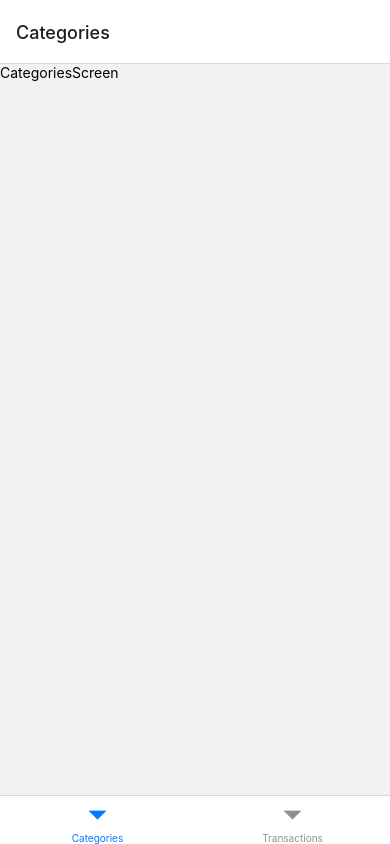
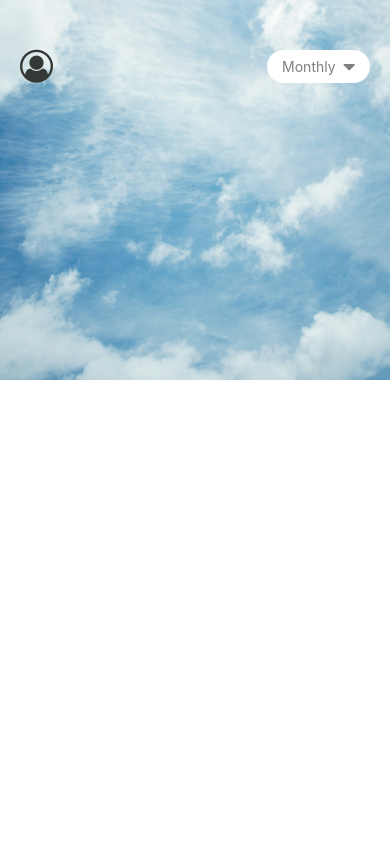
Before and after one commit to kikani-parth/bankify, a React Native app: screen / in a window 390 px wide. Built offline with nearby package versions, Linux system fonts and the light colour scheme.

Commit message:
add header component

```diff
--- a/App.js
+++ b/App.js
@@ -2,14 +2,17 @@ import React from 'react';
 import { NavigationContainer } from '@react-navigation/native';
 import { SafeAreaProvider } from 'react-native-safe-area-context';
 import Tabs from './src/components/Tabs';
+import HomeScreen from './src/screens/HomeScreen';
 
 const App = () => {
   return (
-    <SafeAreaProvider>
-      <NavigationContainer>
-        <Tabs />
-      </NavigationContainer>
-    </SafeAreaProvider>
+    <HomeScreen />
+
+    // <SafeAreaProvider>
+    //   <NavigationContainer>
+    //     {/* <Tabs /> */}
+    //   </NavigationContainer>
+    // </SafeAreaProvider>
   );
 };
 
--- /dev/null
+++ b/src/components/Header.js
@@ -0,0 +1,30 @@
+// Header.js
+
+import React from 'react';
+import { View, StyleSheet } from 'react-native';
+import UserIcon from './UserIcon';
+import TimeSpanSelector from './TimeSpanSelector';
+
+const Header = () => {
+  return (
+    <View style={styles.container}>
+      <UserIcon />
+      <TimeSpanSelector />
+    </View>
+  );
+};
+
+const styles = StyleSheet.create({
+  container: {
+    flexDirection: 'row',
+    // borderWidth: 1,
+    justifyContent: 'space-between',
+    paddingHorizontal: 20,
+    position: 'absolute',
+    top: 50,
+    left: 0,
+    right: 0,
+  },
+});
+
+export default Header;
--- /dev/null
+++ b/src/components/TimeSpanSelector.js
@@ -0,0 +1,37 @@
+// TimeSpanSelector.js
+
+import React from 'react';
+import { FontAwesome } from '@expo/vector-icons';
+import { View, Text, StyleSheet } from 'react-native';
+
+const TimeSpanSelector = () => {
+  return (
+    <View style={styles.container}>
+      <Text style={styles.text}>Monthly</Text>
+      <FontAwesome
+        name="caret-down"
+        size={20}
+        color="gray"
+        style={styles.icon}
+      />
+    </View>
+  );
+};
+
+const styles = StyleSheet.create({
+  container: {
+    flexDirection: 'row',
+    justifyContent: 'space-between',
+    alignItems: 'center',
+    paddingHorizontal: 15,
+    borderRadius: 25,
+    backgroundColor: '#fff',
+  },
+  text: {
+    marginRight: 8,
+    color: 'gray',
+  },
+  icon: {},
+});
+
+export default TimeSpanSelector;
--- /dev/null
+++ b/src/components/UserIcon.js
@@ -0,0 +1,22 @@
+// UserIcon.js
+
+import React from 'react';
+import { StyleSheet } from 'react-native';
+import { FontAwesome } from '@expo/vector-icons';
+
+const UserIcon = () => {
+  return (
+    <FontAwesome
+      name="user-circle-o"
+      size={33}
+      color="#353935"
+      style={styles.userIcon}
+    />
+  );
+};
+
+const styles = StyleSheet.create({
+  userIcon: {},
+});
+
+export default UserIcon;
--- /dev/null
+++ b/src/screens/HomeScreen.js
@@ -0,0 +1,23 @@
+// HomeScreen.js
+
+import React from 'react';
+import { Image, StyleSheet, Text, View } from 'react-native';
+import Header from '../components/Header';
+
+const HomeScreen = () => {
+  return (
+    <>
+      <Image source={require('../../assets/sky.jpg')} style={styles.image} />
+      <Header />
+    </>
+  );
+};
+
+const styles = StyleSheet.create({
+  image: {
+    height: '45%',
+    width: '100%',
+  },
+});
+
+export default HomeScreen;
```
Also changed, not shown: assets/sky.jpg (added).
